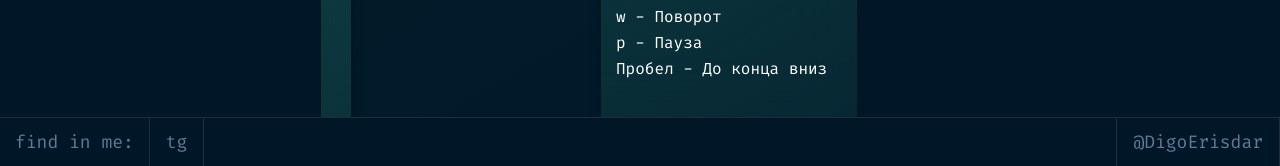
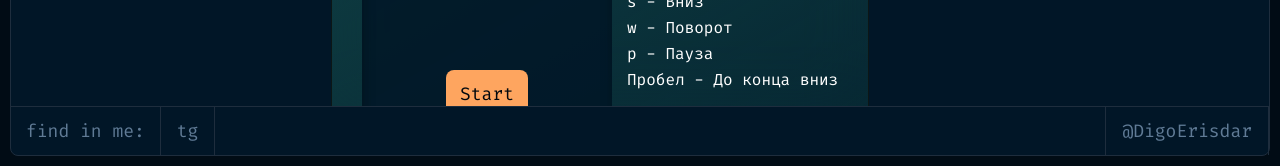
Before and after one commit to DigoErisdar/Resume, a Vue app: page / in a window 1280 px wide. Shown: the part 634-800 px from the top of the page. Built offline with nearby package versions, Linux system fonts and the light colour scheme; what @highlightjs/vue-plugin would draw is missing.

Commit message:
add game status buttons

```diff
--- a/src/app/styles/index.scss
+++ b/src/app/styles/index.scss
@@ -25,6 +25,7 @@ body,
 #app {
   overflow-x: hidden;
   min-width: 320px;
+  background: rgb(1, 12, 21);
 }
 
 h2,
--- a/src/layouts/AppLayout.vue
+++ b/src/layouts/AppLayout.vue
@@ -2,7 +2,8 @@
     <Component
         :is="route.meta.layoutComponent"
         ref="MainContainer"
-        :style="{ height: height + 'px' }"
+        :style="{ height: height - 20 + 'px' }"
+        class="core"
     >
         <slot />
     </Component>
@@ -25,4 +26,10 @@
     useHasModals(MainContainer)
     onMounted(init)
 </script>
-<style scoped></style>
+<style scoped lang="scss">
+    .core {
+        margin: 10px;
+        border-radius: 8px;
+        border: 1px solid var(--color-line);
+    }
+</style>
--- /dev/null
+++ b/src/shared/UI/Button/VButton.vue
@@ -0,0 +1,35 @@
+<template>
+    <button class="button" @click="onClick">
+        <slot>{{ label }}</slot>
+    </button>
+</template>
+
+<script setup lang="ts">
+    import { TargetEvent } from '@/shared/types/types.ts'
+
+    interface Props {
+        label?: string
+    }
+
+    defineProps<Props>()
+    const emit = defineEmits<{
+        (e: 'click', data: { event: TargetEvent<HTMLButtonElement> }): void
+    }>()
+
+    function onClick(event: TargetEvent<HTMLButtonElement>) {
+        emit('click', { event })
+    }
+</script>
+
+<style scoped lang="scss">
+    .button {
+        padding: 14px;
+        width: fit-content;
+        border-radius: 8px;
+        text-align: center;
+        background: rgb(254, 165, 95);
+        font-size: var(--fs-default);
+        --color: var(--primary-text);
+        color: var(--color);
+    }
+</style>
--- a/src/shared/UI/Link/VLink.vue
+++ b/src/shared/UI/Link/VLink.vue
@@ -1,13 +1,19 @@
 <template>
-    <component :is="component" :to="src" :href="src" class="link" active-class="active">
+    <component
+        :is="component"
+        :to="src"
+        :href="src"
+        class="link"
+        active-class="active"
+        @click="onClick"
+    >
         <slot>{{ label }}</slot>
     </component>
 </template>
 
 <script setup lang="ts">
     import { computed } from 'vue'
-
-    //TODO: Jest не дает использовать импортированные типы в Props
+    import { TargetEvent } from '@/shared/types/types.ts'
 
     interface Props {
         label: string
@@ -16,6 +22,13 @@
 
     const props = defineProps<Props>()
     const component = computed(() => (props.src.startsWith('http') ? 'a' : 'RouterLink'))
+    const emit = defineEmits<{
+        (e: 'click', data: { event: TargetEvent<HTMLLinkElement> }): void
+    }>()
+
+    function onClick(event: TargetEvent<HTMLLinkElement>) {
+        emit('click', { event })
+    }
 </script>
 
 <style scoped lang="scss">
--- a/src/shared/libs/Tetris/components/VGame.vue
+++ b/src/shared/libs/Tetris/components/VGame.vue
@@ -1,6 +1,21 @@
 <template>
     <div class="container">
         <div :class="style.VGame" class="game">
+            <div class="game-status">
+                <div
+                    v-if="actionOnStatus"
+                    class="game-status-text"
+                    :class="{ visibility: status && actionOnStatus.message }"
+                >
+                    {{ actionOnStatus.message }}
+                </div>
+                <VButton
+                    v-if="actionOnStatus"
+                    class="game-status-button"
+                    :class="{ visibility: status }"
+                    v-bind="actionOnStatus.button"
+                />
+            </div>
             <TableWidget :matrix="tetris.game.matrix" />
         </div>
         <div>
@@ -29,11 +44,26 @@
     import useTetris from '@/shared/libs/Tetris/composables/useTetris.ts'
     import TableWidget from '@/shared/libs/Tetris/components/TableWidget.vue'
     import style from '@/shared/libs/Tetris/components/VGame.module.scss'
-    import { onMounted } from 'vue'
+    import { computed } from 'vue'
+    import VButton from '@/shared/UI/Button/VButton.vue'
 
     interface GameProps {
         rows?: number
         cols?: number
+    }
+
+    enum GameStatus {
+        ready = 'ready',
+        pause = 'pause',
+        end = 'end'
+    }
+
+    interface IActionOnStatus {
+        button: {
+            label: string
+            onClick: () => void
+        }
+        message: string | false
     }
 
     const props = withDefaults(defineProps<GameProps>(), {
@@ -41,7 +71,46 @@
         cols: 10
     })
     const tetris = useTetris(props.cols, props.rows)
-    onMounted(() => tetris.start())
+    const status = computed(() => {
+        if (tetris.isFinished.value === null) return GameStatus.ready
+        if (tetris.isFinished.value) return GameStatus.end
+        if (tetris.isFinished.value === false && tetris.isPause.value) return GameStatus.pause
+    })
+    const actionOnStatus = computed((): IActionOnStatus => {
+        switch (status.value) {
+            case GameStatus.ready:
+                return {
+                    button: {
+                        label: 'Start',
+                        onClick: () => {
+                            console.log('start')
+                            tetris.start()
+                        }
+                    },
+                    message: false
+                }
+            case GameStatus.pause:
+                return {
+                    button: {
+                        label: 'Continue',
+                        onClick: () => tetris.pause(false)
+                    },
+                    message: false
+                }
+            case GameStatus.end:
+                return {
+                    button: {
+                        label: 'Restart',
+                        onClick: () => {
+                            tetris.restart()
+                            tetris.start()
+                        }
+                    },
+                    message: 'Game Over'
+                }
+        }
+    })
+    // onMounted(() => tetris.start())
 </script>
 
 <style lang="scss" scoped>
@@ -56,9 +125,50 @@
         background: rgba(1, 22, 39, 0.84);
         box-shadow: 1px 5px 11px 0 rgba(2, 18, 27, 0.71) inset;
         overflow: hidden;
+        position: relative;
 
         :deep(table) {
             margin-bottom: -2px;
+        }
+
+        &-status {
+            position: absolute;
+            left: 0;
+            right: 0;
+            bottom: 30%;
+            display: flex;
+            align-items: center;
+            justify-content: center;
+            flex-direction: column;
+            gap: 15px;
+
+            :not(.visibility) {
+                opacity: 0;
+                display: none;
+                transition: 0.3s;
+                transition-delay: 0.3s;
+            }
+
+            .visibility {
+                opacity: 1;
+                transition: 0.3s;
+            }
+
+            &-text {
+                width: 100%;
+                min-height: 50px;
+                border-radius: 8px;
+                box-shadow: inset 1px 5px 11px 0 rgba(2, 18, 27, 0.71);
+                background: rgba(1, 22, 39, 0.84);
+                display: flex;
+                align-items: center;
+                justify-content: center;
+                @include font(var(--fs-subtitle), var(--secondary-green));
+            }
+
+            &-button {
+                transition: 0.3s;
+            }
         }
 
         &-info {
--- a/src/shared/libs/Tetris/composables/useTetris.ts
+++ b/src/shared/libs/Tetris/composables/useTetris.ts
@@ -9,6 +9,7 @@ import useSequence from '@/shared/libs/Tetris/composables/useSequence.ts'
 export default function useTetris(cols: number, rows: number, speed: number = 300) {
     let gameInterval: ReturnType<typeof setTimeout>
     const isPause = ref(false)
+    const isFinished = ref(null)
     const matrix = useMatrix()
     const game = reactive<Game>({
         rows,
@@ -113,6 +114,7 @@ export default function useTetris(cols: number, rows: number, speed: number = 30
     }
 
     async function start() {
+        isFinished.value = false
         setNewFigure()
         while (!game.currentFigure) {
             setNewFigure()
@@ -149,15 +151,18 @@ export default function useTetris(cols: number, rows: number, speed: number = 30
 
     function endGame() {
         stop()
+        isFinished.value = true
     }
 
     return {
+        game,
         figuresSequence,
         start,
-        game,
+        pause,
+        restart,
+        isFinished,
         isPause,
         move,
-        rotate,
-        pause
+        rotate
     }
 }
```
